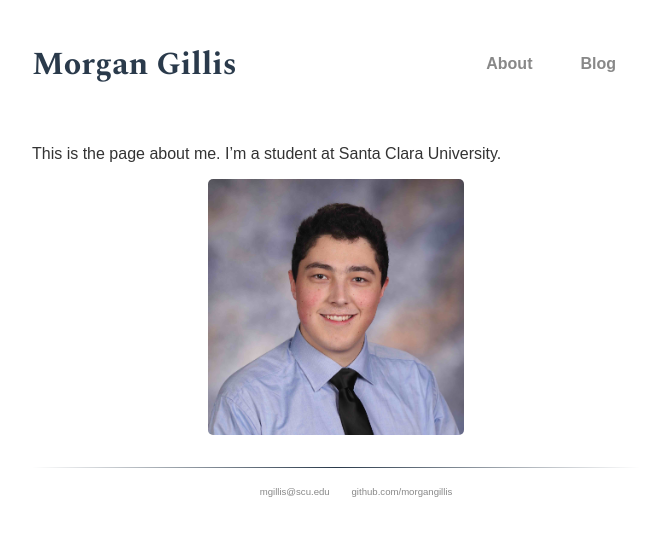
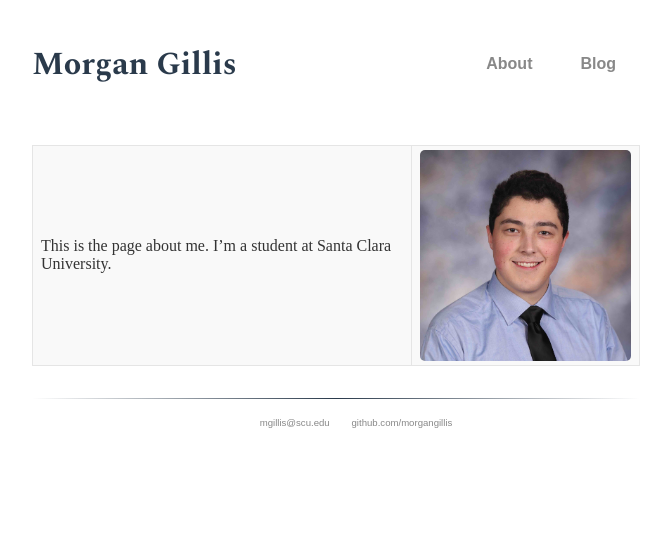
Before and after one commit to morgangillis/morgangillis.github.io, a Jekyll site: the page built from about.md, in a window 1280 px wide. Shown: the top 536 px of the page, without its empty margins (304-975 px from the left). Built offline with Jekyll 4.4.1, drawn with Linux system fonts in a browser that asks for light colours; some web fonts are replaced.

Commit message:
Trying a table layout

```diff
--- a/about.md
+++ b/about.md
@@ -4,6 +4,4 @@
 permalink: /about/
 ---
 
-This is the page about me. I'm a student at Santa Clara University.
-
-![portrait alt <>]({{ site.url }}/assets/portrait.jpg){:height="256px" width="256px" class="img-responsive"}
+| This is the page about me. I'm a student at Santa Clara University. | ![portrait alt <>]({{ site.url }}/assets/portrait.jpg){:height="256px" width="256px" class="img-responsive"} |
```
